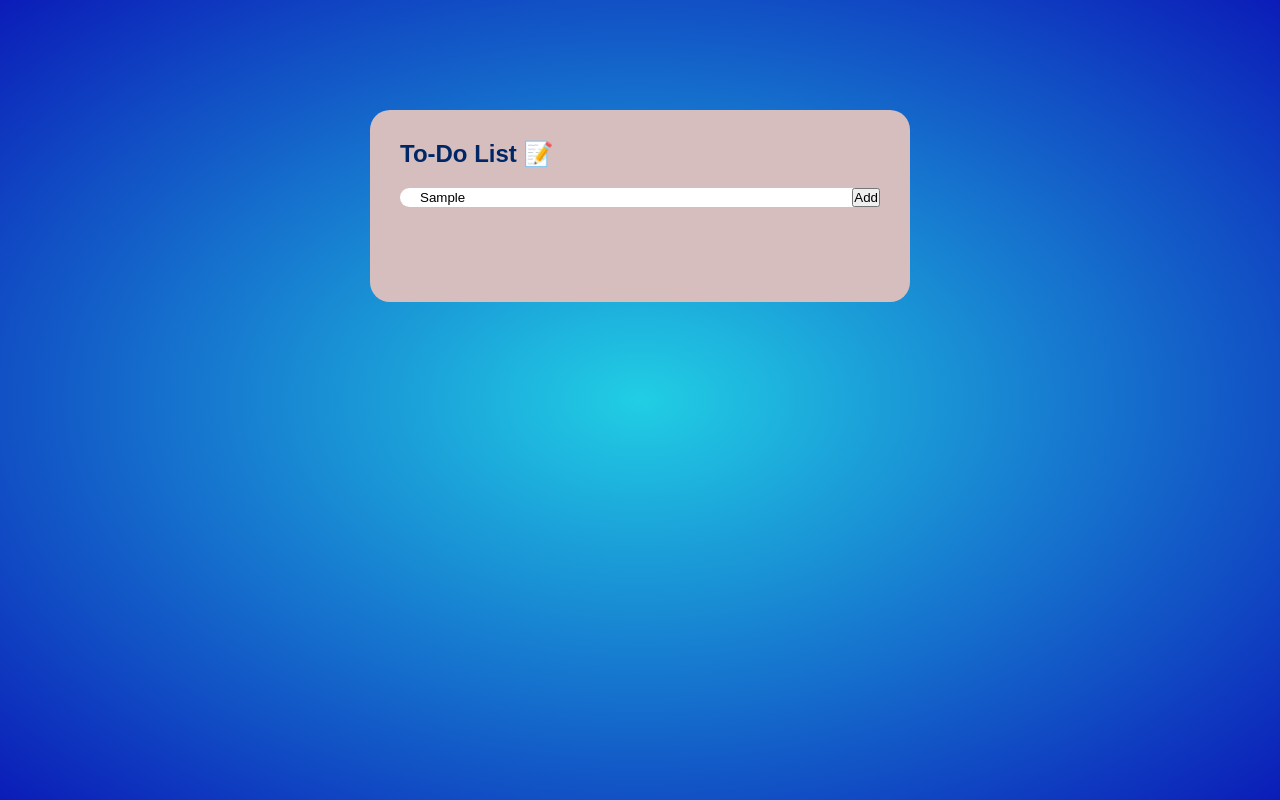
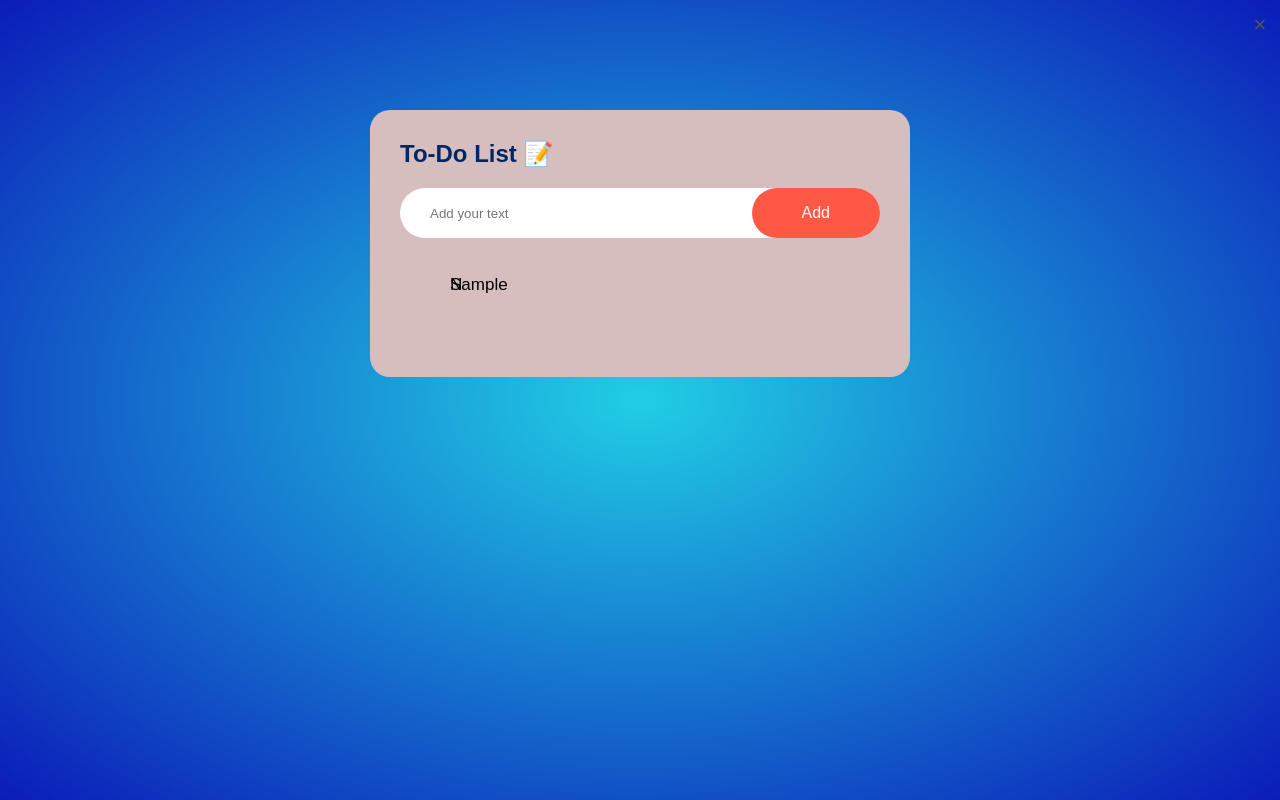
Before and after one commit to Bruhcow/To-Do-List, a plain HTML site: page index.html in a window 1280 px wide. Both pictures are taken after typing "Sample" into the empty fields and a click on the button "Add". Drawn offline with Linux system fonts and the light colour scheme.

Commit message:
so many errors

```diff
--- a/index.html
+++ b/index.html
@@ -11,9 +11,13 @@
             <h2>To-Do List 📝</h2>
             <div class="row">
                 <input type="text" id="input-box" placeholder="Add your text">
-                <button>Add</button>
+                <button onclick="addTask()">Add</button>
             </div>
+            <ul id="list-container">
+
+            </ul>
         </div>
     </div>
+    <script src="script.js"></script>
 </body>
 </html>
--- /dev/null
+++ b/script.js
@@ -0,0 +1,38 @@
+const inputBox = document.getElementById("input-box");
+const listContainer = document.getElementById("list-container");
+
+function addTask(){
+    if(inputBox.value === ''){
+        alert("Write your task!");
+    } else{
+        let li = document.createElement("li");
+        li.innerHTML = inputBox.value;
+        listContainer.appendChild(li);
+        let span = document.createElement("span");
+        span.innerHTML = "\u00d7";
+        li.appendChild(span);
+    }
+    inputBox.value = '';
+    saveData();
+}
+
+listContainer.addEventListener("click", function(e){
+    if(e.target.tagName=== "LI"){
+        e.target.classList.toggle("checked");
+        saveData();
+    }
+    else if(e.target.tagName === "SPAN"){
+        e.target.parentElement.remove();
+        saveData();
+    }
+}, false);
+
+function saveData(){
+    localStorage.setItem("data", listContainer.innerHTML);
+}
+
+function showTask(){
+    listContainer.innerHTML = localStorage.getItem("data");
+}
+
+showTask();
--- a/style.css
+++ b/style.css
@@ -43,6 +43,56 @@ input{
     border: none;
     outline: none;
     background: transparent;
-    color
     padding: 10px;
+    font-weight: 14px;
 }
+button{
+    border: none;
+    outline: none;
+    padding: 16px 50px;
+    background: #ff5945;
+    color: #fff;
+    font-size: 16px;
+    cursor: pointer;
+    border-radius: 40px;
+}
+
+ul li{
+    list-style: none;
+    font-size: 17px;
+    padding: 12px 8px 12px 50px;
+    user-select: none;
+    cursor: pointer;
+}
+
+ul li::before{
+    content:'N';
+    position: absolute;
+    size: cover;
+    height: 28px;
+    width: 28px;
+    border-image-repeat: 50%;
+}
+
+ul li.checked{
+    color: #ff5945;
+    text-decoration: line-through;
+}
+ul li.checked::before{
+    content:'Y';
+}
+ul li span{
+    position: absolute;
+    right: 0;
+    top: 5px;
+    width: 40px;
+    height: 40px;
+    font-size: 22px;
+    color: #555;
+    line-height: 40px;
+    text-align: center;
+    border-radius: 50%;
+}
+ul li span:hover{
+    background: #edeef0;
+}
```
